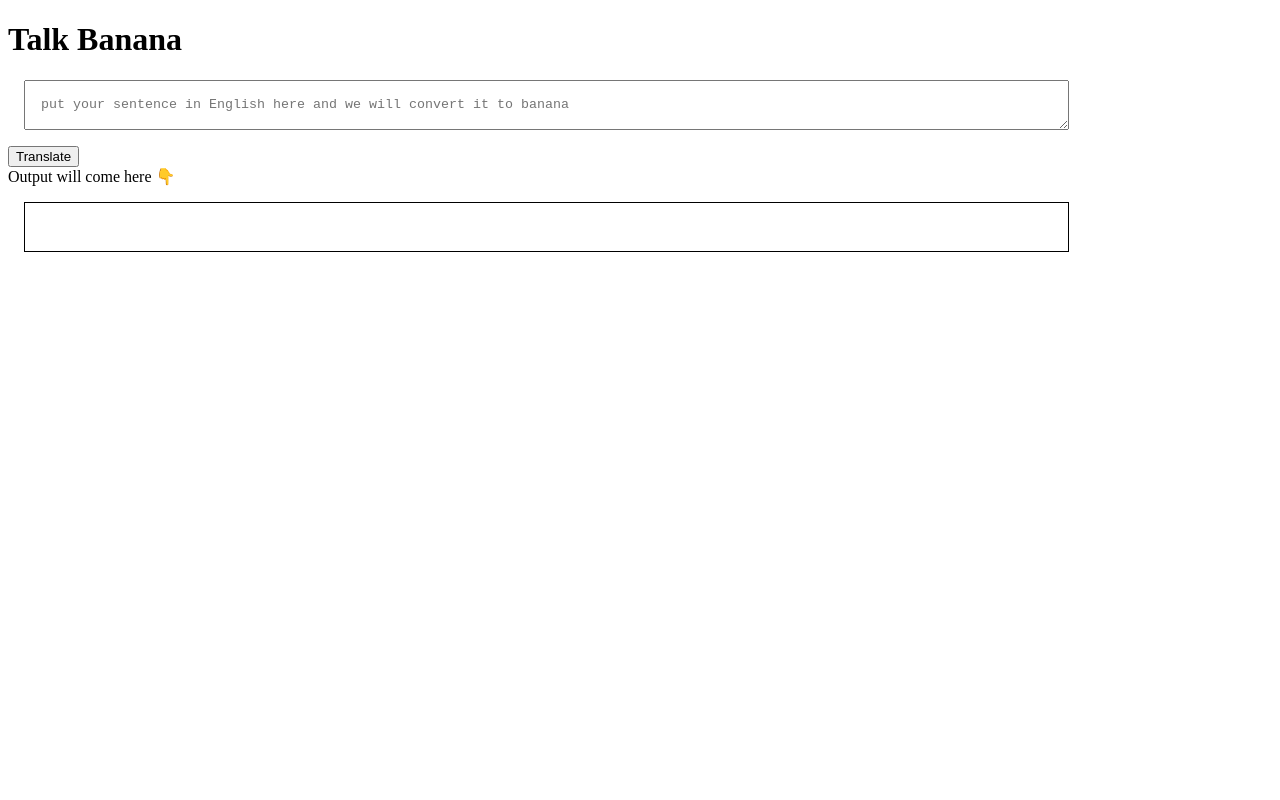
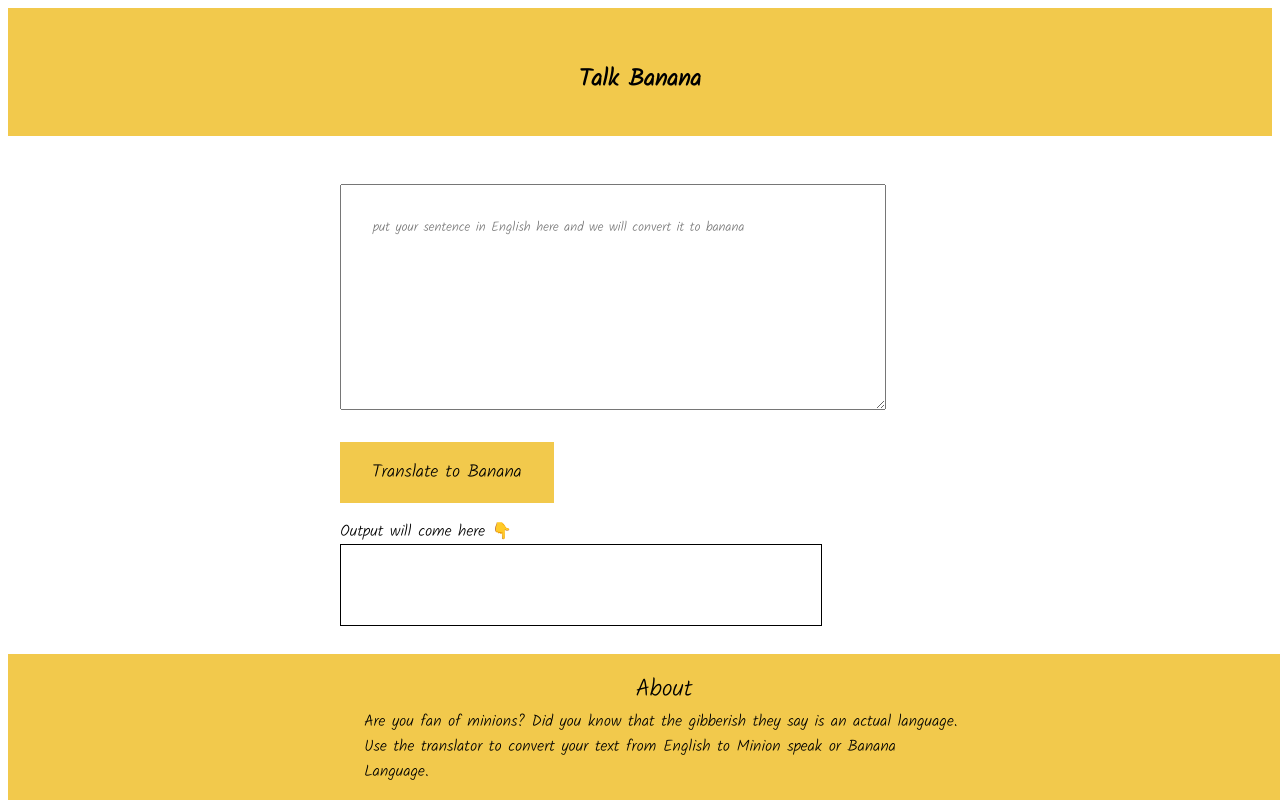
Before and after one commit to saiyed9974/neo-camp-banana-speak, a plain HTML site: page index.html in a window 1280 px wide. Drawn offline with Linux system fonts and the light colour scheme; a web font is replaced by a local one.

Commit message:
banana app css completed

```diff
--- a/index.html
+++ b/index.html
@@ -5,36 +5,99 @@
     <meta name="viewport" content="width=device-width, initial-scale=1.0">
     <title>Banana Speak</title>
     <style>
+         @import url('https://fonts.googleapis.com/css2?family=Agbalumo&family=Kalam:wght@300&family=Roboto:wght@400;700&display=swap');
         textarea{
-            width: 80%;
-            padding: 1rem;
-            margin: 1rem;
-            height: 2vh;
-            display: block;
+        margin-top: 2rem;
+         width:80%;
+          display: block;
+           min-height: 20vh;
+            padding: 2rem;
+
         }
 
         #output{
 
             border:1px solid black;
             width: 80%;
-            height: 2vh;
-            padding: 1rem;
+           min-height:10vh ;
+           max-height: 20vh;
+            overflow:scroll;
 
-            margin: 1rem;
 
         }
+
+        nav {
+
+            background-color:#f2c94c;
+            padding: 2rem;
+            display: block;
+            max-width:100% ;
+
+            height: 4rem;
+            text-align: center;
+        }
+
+        footer{
+
+            background-color: #f2c94c;
+            width: 100%;
+            margin: auto;
+            padding: 1rem;
+            position: fixed;
+            bottom:0rem;
+
+
+        }
+
+        footer p{
+
+            max-width: 600px;
+            margin:auto;
+        }
+        .fontw{
+
+            font-family:kalam,cursive;
+
+
+        }
+        .container {
+
+            margin:28%  ;
+        }
+
+        .btn {
+            background-color:#f2c94c;
+
+            margin:1rem 0rem;
+            padding:1rem 2rem;
+            font-size: large;
+            border:none;
+        }
+
+
     </style>
 </head>
-<body>
-    <h1>Talk Banana</h1>
+<body >
+ <nav> <h1 class="fontw">Talk Banana</h1></nav>
 
-    <textarea id="txt-input"
+ <div style="max-width: 600px;margin: auto;padding:1rem">
+    <textarea id="txt-input" class="fontw"
     placeholder="put your sentence in English here and we will convert it to banana "></textarea>
-    <button id="btn-translate">Translate</button>
-    <div>Output will come here 👇</div>
+    <p></p>
+    <button id="btn-translate" class="btn fontw">Translate to Banana</button>
+    <div class="fontw">Output will come here 👇</div>
 
-    <div id="output"></div>
+    <div id="output" class="fontw"></div>
 
     <script src="app.js" type="text/javascript"></script>
+
+    <p></p>
+</div>
 </body>
+<footer>
+    <p class="fontw" style="display:block;font-size: x-large;text-align: center;">About</p>
+    <p class="fontw" >Are you fan of minions? Did you know that the gibberish they say is an actual language.</p>
+    <p class="fontw" >Use the translator to convert your text from English to Minion speak or Banana Language.</p>
+    </footer>
+
 </html>
```
